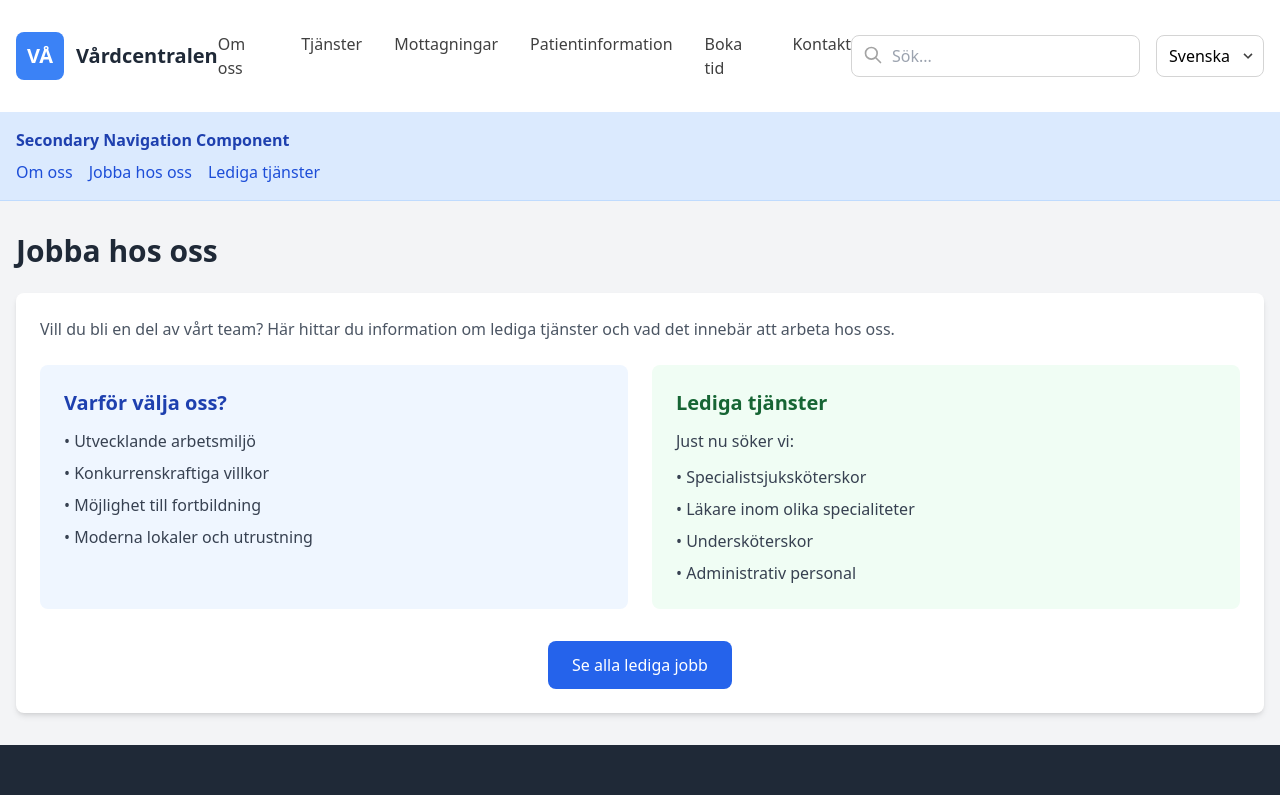
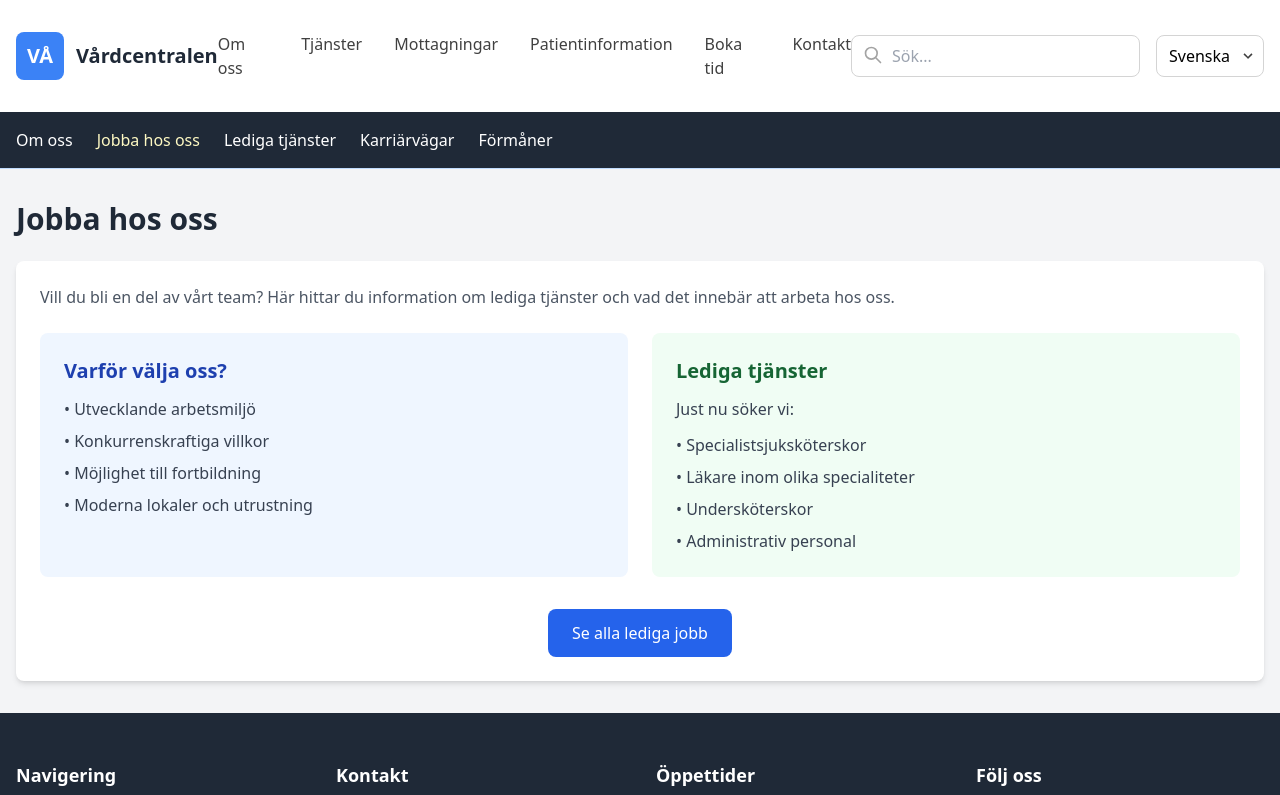
Before and after one commit to pattespatte/swedish-healthcare-demo-site, a Vue app: page /om-oss/jobba-hos-oss in a window 1280 px wide. Shown: the top 795 px of the page. Built offline with nearby package versions, Linux system fonts and the light colour scheme.

Commit message:
feat: add dynamic positioning for "Om oss" secondary navigation and refactor component structure

```diff
--- a/src/components/common/Header.vue
+++ b/src/components/common/Header.vue
@@ -62,6 +62,22 @@ const keepSecondaryNavVisible = () => {
 const isActive = (path: string) => {
 	return route.path === path;
 };
+
+// Calculate position of "Om oss" link for secondary navigation alignment
+const getOmOssPosition = () => {
+	const omOssIndex = navLinks.findIndex((link) => link.name === "Om oss");
+	if (omOssIndex === -1) return 0;
+
+	// Calculate the approximate position based on the index
+	// This accounts for the space-x-8 (32px) spacing between items
+	// and the average width of navigation items
+	const basePosition = omOssIndex * 120; // More realistic width per nav item
+
+	// Adjust for the container padding and move significantly more to the left
+	const finalPosition = basePosition - 40; // Further reduced offset for better alignment (additional 20px to the left)
+
+	return finalPosition;
+};
 </script>
 
 <template>
@@ -112,7 +128,11 @@ const isActive = (path: string) => {
 
 					<!-- Secondary Navigation for "Om oss" -->
 					<div
-						class="absolute left-0 top-full w-full bg-blue-100 border-b border-blue-200 transition-all duration-300 ease-in-out z-20"
+						class="absolute top-full bg-blue-100 border-b border-blue-200 transition-all duration-300 ease-in-out z-20"
+						:style="{
+							left: `${getOmOssPosition()}px`,
+							width: '400px',
+						}"
 						:class="{
 							'opacity-100 translate-y-0': showSecondaryNav,
 							'opacity-0 -translate-y-2 pointer-events-none':
@@ -121,7 +141,7 @@ const isActive = (path: string) => {
 						@mouseenter="keepSecondaryNavVisible"
 						@mouseleave="hideSecondaryNavOnHover"
 					>
-						<div class="container mx-auto px-4 py-4">
+						<div class="px-4 py-4">
 							<nav class="flex space-x-6">
 								<router-link
 									v-for="item in omOssSubNav"
--- a/src/components/common/Navigation.vue
+++ b/src/components/common/Navigation.vue
@@ -152,6 +152,20 @@ const keepSecondaryNavVisible = () => {
 	}
 	showSecondaryNav.value = true;
 };
+
+// Calculate position of "Om oss" link for secondary navigation alignment
+const getOmOssPosition = () => {
+	const omOssIndex = navLinks.findIndex((link) => link.name === "Om oss");
+	if (omOssIndex === -1) return 0;
+
+	// Calculate the approximate position based on the index
+	// This accounts for the space-x-1 (4px) spacing between items
+	// and the average width of navigation items
+	const basePosition = omOssIndex * 100; // More realistic width per nav item
+
+	// Adjust for the container padding and move significantly more to the left
+	return basePosition - 40; // Further reduced offset for better alignment (additional 20px to the left)
+};
 </script>
 
 <template>
@@ -218,38 +232,6 @@ const keepSecondaryNavVisible = () => {
 							</ul>
 						</div>
 
-						<!-- Secondary Navigation for "Om oss" -->
-						<div
-							v-if="link.name === 'Om oss'"
-							class="absolute left-0 top-full w-full bg-blue-100 border-b border-blue-200 transition-all duration-300 ease-in-out z-20"
-							:class="{
-								'opacity-100 translate-y-0': showSecondaryNav,
-								'opacity-0 -translate-y-2 pointer-events-none':
-									!showSecondaryNav,
-							}"
-							@mouseenter="keepSecondaryNavVisible"
-							@mouseleave="hideSecondaryNavOnHover"
-						>
-							<div class="container mx-auto px-4 py-4">
-								<nav class="flex space-x-6">
-									<router-link
-										v-for="item in link.dropdownItems"
-										:key="item.path"
-										:to="item.path"
-										class="text-blue-700 hover:text-blue-900 font-medium transition-colors duration-200"
-										:class="{
-											'text-blue-900 font-bold': isActive(
-												item.path
-											),
-										}"
-										@click="closeDropdowns"
-									>
-										{{ item.name }}
-									</router-link>
-								</nav>
-							</div>
-						</div>
-
 						<!-- Dropdown Toggle Button -->
 						<button
 							v-if="link.hasDropdown"
@@ -278,6 +260,40 @@ const keepSecondaryNavVisible = () => {
 						</button>
 					</li>
 				</ul>
+
+				<!-- Secondary Navigation for "Om oss" -->
+				<div
+					class="absolute top-full bg-blue-100 border-b border-blue-200 transition-all duration-300 ease-in-out z-20"
+					:style="{ left: `${getOmOssPosition()}px`, width: '400px' }"
+					:class="{
+						'opacity-100 translate-y-0': showSecondaryNav,
+						'opacity-0 -translate-y-2 pointer-events-none':
+							!showSecondaryNav,
+					}"
+					@mouseenter="keepSecondaryNavVisible"
+					@mouseleave="hideSecondaryNavOnHover"
+				>
+					<div class="px-4 py-4">
+						<nav class="flex space-x-6">
+							<router-link
+								v-for="item in navLinks.find(
+									(link) => link.name === 'Om oss'
+								)?.dropdownItems || []"
+								:key="item.path"
+								:to="item.path"
+								class="text-blue-700 hover:text-blue-900 font-medium transition-colors duration-200"
+								:class="{
+									'text-blue-900 font-bold': isActive(
+										item.path
+									),
+								}"
+								@click="closeDropdowns"
+							>
+								{{ item.name }}
+							</router-link>
+						</nav>
+					</div>
+				</div>
 			</div>
 
 			<!-- Mobile Navigation Toggle -->
--- a/src/components/common/SecondaryNavigation.vue
+++ b/src/components/common/SecondaryNavigation.vue
@@ -1,26 +1,39 @@
+<script setup lang="ts">
+import { useRoute } from "vue-router";
+
+const route = useRoute();
+
+// Navigation items for "Om oss" section
+const navItems = [
+	{ name: "Om oss", path: "/om-oss" },
+	{ name: "Jobba hos oss", path: "/om-oss/jobba-hos-oss" },
+	{ name: "Lediga tjänster", path: "/om-oss/lediga-tjanster" },
+	{ name: "Karriärvägar", path: "/om-oss/karriarvagar" },
+	{ name: "Förmåner", path: "/om-oss/formaner" },
+];
+
+// Check if a link is active
+const isActive = (path: string) => {
+	return route.path === path;
+};
+</script>
+
 <template>
-	<div class="bg-blue-100 border-b border-blue-200 p-4">
-		<p class="text-blue-800 font-bold">Secondary Navigation Component</p>
-		<nav class="flex space-x-4 mt-2">
-			<a href="/om-oss" class="text-blue-700 hover:text-blue-900"
-				>Om oss</a
-			>
-			<a
-				href="/om-oss/jobba-hos-oss"
-				class="text-blue-700 hover:text-blue-900"
-				>Jobba hos oss</a
-			>
-			<a
-				href="/om-oss/lediga-tjanster"
-				class="text-blue-700 hover:text-blue-900"
-				>Lediga tjänster</a
-			>
-		</nav>
+	<div class="bg-neutral-800 border-b border-blue-200">
+		<div class="container mx-auto px-4 py-4">
+			<nav class="flex space-x-6">
+				<router-link
+					v-for="item in navItems"
+					:key="item.path"
+					:to="item.path"
+					class="text-white hover:text-blue-300 font-medium transition-colors duration-200"
+					:class="{
+						'text-yellow-100 font-bold': isActive(item.path),
+					}"
+				>
+					{{ item.name }}
+				</router-link>
+			</nav>
+		</div>
 	</div>
 </template>
-
-<script>
-export default {
-	name: "SecondaryNavigation",
-};
-</script>
```
